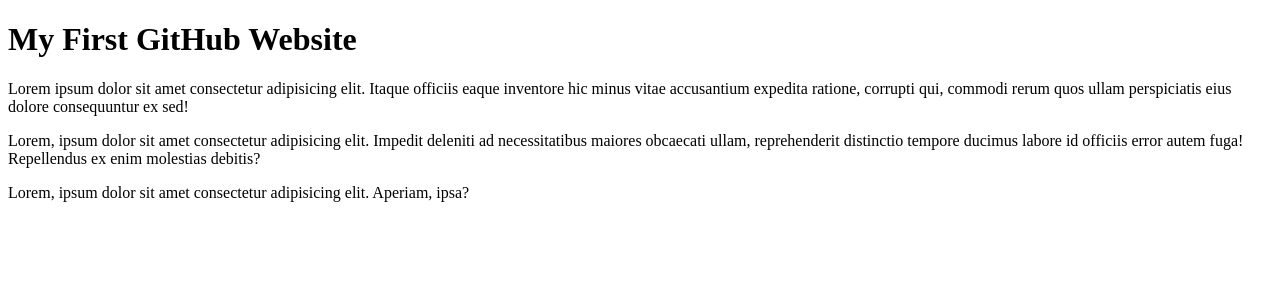
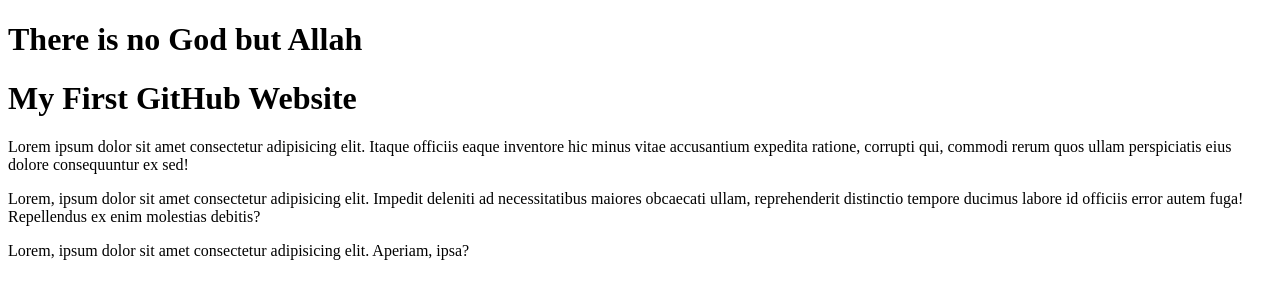
Before and after one commit to biswascom/module-1, a plain HTML site: page index.html in a window 1280 px wide. Drawn offline with Linux system fonts and the light colour scheme.

Commit message:
Changed a Big Name

```diff
--- a/index.html
+++ b/index.html
@@ -7,9 +7,11 @@
     <title>First-GitHub</title>
 </head>
 <body>
+    <h1>There is no God but Allah</h1>
     <h1>My First GitHub Website</h1>
     <p>Lorem ipsum dolor sit amet consectetur adipisicing elit. Itaque officiis eaque inventore hic minus vitae accusantium expedita ratione, corrupti qui, commodi rerum quos ullam perspiciatis eius dolore consequuntur ex sed!</p>
     <p>Lorem, ipsum dolor sit amet consectetur adipisicing elit. Impedit deleniti ad necessitatibus maiores obcaecati ullam, reprehenderit distinctio tempore ducimus labore id officiis error autem fuga! Repellendus ex enim molestias debitis?</p>
     <p>Lorem, ipsum dolor sit amet consectetur adipisicing elit. Aperiam, ipsa?</p>
+
 </body>
 </html>
```
